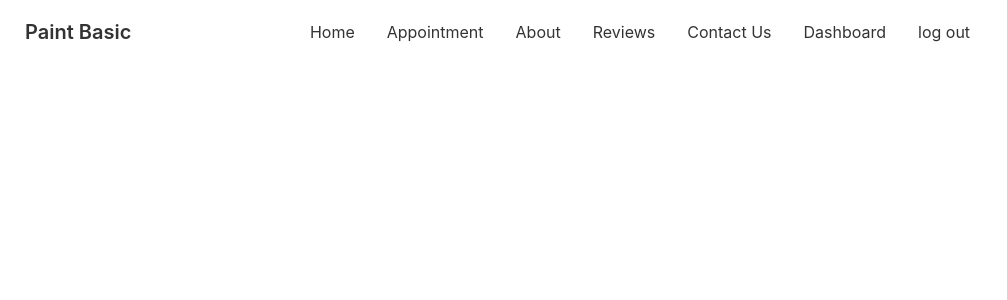
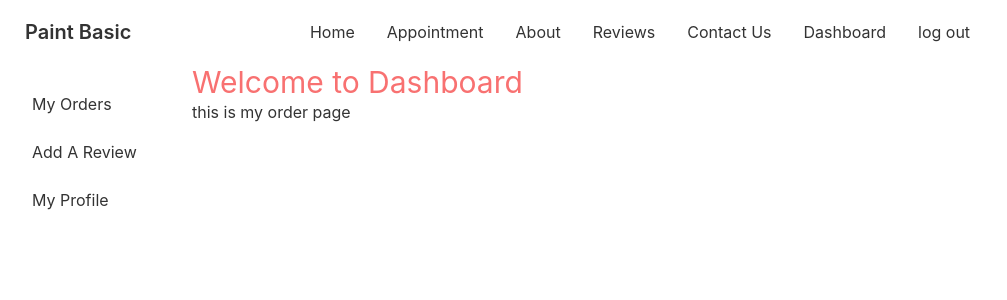
Before and after one commit to akashwebs/pain-basic-manufactuer-client, a React (Create React App) app: page /dashboard/order in a window 1280 px wide. Shown: the top 300 px of the page, without its empty margins (0-1007 px from the left). Built offline with nearby package versions, Linux system fonts and the light colour scheme; no server answers; sample sign-in values are in the browser's storage.

Commit message:
added nastade route

```diff
--- a/src/App.js
+++ b/src/App.js
@@ -9,6 +9,10 @@ import SignUp from './Pages/Login/SignUp';
 import RequireAuth from './Pages/Login/RequireAuth';
 import { ToastContainer } from 'react-toastify';
 import ForgotPassword from './Pages/Login/ForgotPassword';
+import Dashboard from './Pages/Dashboard/Dashboard';
+import MyOrder from './Pages/Dashboard/MyOrder';
+import AddReviews from './Pages/Dashboard/AddReviews';
+import MyProfile from './Pages/Dashboard/MyProfile';
 
 function App() {
   return (
@@ -22,7 +26,12 @@ function App() {
             <Purchase></Purchase>
           </RequireAuth>
         }></Route>
-        <Route path='login' element={<Login></Login>}></Route>
+        <Route path='/dashboard' element={<RequireAuth><Dashboard></Dashboard></RequireAuth>}>
+          <Route index path='order' element={<MyOrder></MyOrder>}></Route>
+          <Route path='review' element={<AddReviews></AddReviews>}></Route>
+          <Route path='profile' element={<MyProfile></MyProfile>}></Route>
+        </Route>
+        <Route  path='login' element={<Login></Login>}></Route>
         <Route path='registar' element={<SignUp></SignUp>}></Route>
         <Route path='forgotPassword' element={<ForgotPassword></ForgotPassword>}></Route>
       </Routes>
--- /dev/null
+++ b/src/Pages/Dashboard/AddReviews.js
@@ -0,0 +1,11 @@
+import React from 'react';
+
+const AddReviews = () => {
+    return (
+        <div>
+            <h2>this is review page</h2>
+        </div>
+    );
+};
+
+export default AddReviews;
--- a/src/Pages/Dashboard/Dashboard.js
+++ b/src/Pages/Dashboard/Dashboard.js
@@ -1,10 +1,33 @@
 import React from 'react';
+import { Link, Outlet } from 'react-router-dom';
 
 const Dashboard = () => {
     return (
-        <div>
+        <div class="drawer drawer-mobile">
+        <input id="dashboard-sidebar" type="checkbox" class="drawer-toggle" />
+        <div class="drawer-content">
+            <h1 className='text-3xl text-red-400'>Welcome to Dashboard</h1>
+            <Outlet></Outlet>
+          {/* <!-- Page content here --> */}
+
 
         </div>
+        <div class="drawer-side">
+          <label for="dashboard-sidebar" class="drawer-overlay"></label>
+          <ul class="menu p-4 overflow-y-auto w-48 bg-base-100 text-base-content">
+            {/* <!-- Sidebar content here --> */}
+            <li><Link to={'order'}>My Orders</Link></li>
+            <li><Link to={'/dashboard/review'}>Add A Review</Link></li>
+            <li><Link to={'/dashboard/profile'}>My Profile</Link></li>
+            {/* { admin && <>
+              <li><Link to={'/dashboard/users'}>My Users</Link></li>
+              <li><Link to={'/dashboard/addDoctor'}>Add a Doctor</Link></li>
+              <li><Link to={'/dashboard/managedoctor'}>Manage Doctor</Link></li>
+            </>} */}
+          </ul>
+
+        </div>
+      </div>
     );
 };
 
--- /dev/null
+++ b/src/Pages/Dashboard/MyOrder.js
@@ -0,0 +1,11 @@
+import React from 'react';
+
+const MyOrder = () => {
+    return (
+        <div>
+            <h2>this is my order page</h2>
+        </div>
+    );
+};
+
+export default MyOrder;
--- /dev/null
+++ b/src/Pages/Dashboard/MyProfile.js
@@ -0,0 +1,11 @@
+import React from 'react';
+
+const MyProfile = () => {
+    return (
+        <div>
+            <h2>this is my profile</h2>
+        </div>
+    );
+};
+
+export default MyProfile;
```
